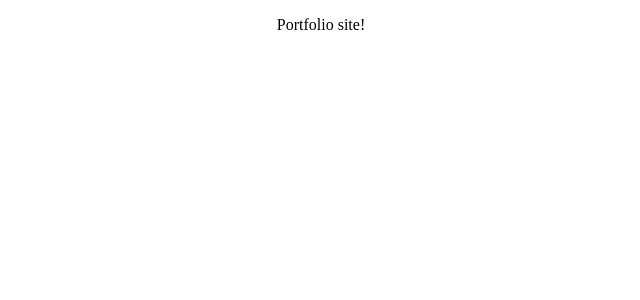
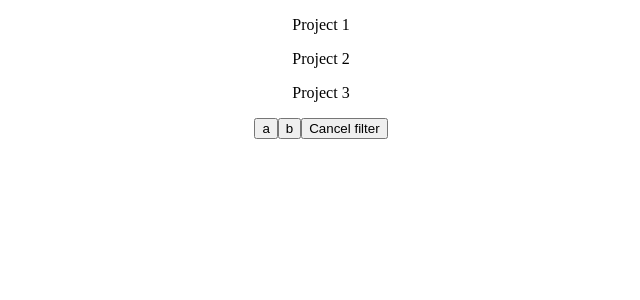
Before and after one commit to abishekh-manoharan/portfolio-website, a React (Create React App) app: page / in a window 1280 px wide. Shown: the top 300 px of the page, without its empty margins (319-959 px from the left). Built offline with nearby package versions, Linux system fonts and the light colour scheme; data requests are answered from the project's data file.

Commit message:
added filter by one tag function

```diff
--- /dev/null
+++ b/db.json
@@ -0,0 +1,22 @@
+{
+    "projects": [
+        {
+            "id": 1,
+            "name": "Project 1",
+            "github link": "google.ca",
+            "tags": ["a","b"]
+        },
+        {
+            "id": 2,
+            "name": "Project 2",
+            "github link": "google.ca",
+            "tags": ["a"]
+        },
+        {
+            "id": 3,
+            "name": "Project 3",
+            "github link": "google.ca",
+            "tags": ["b"]
+        }
+    ]
+}
--- a/package.json
+++ b/package.json
@@ -6,6 +6,7 @@
     "@testing-library/jest-dom": "^5.16.5",
     "@testing-library/react": "^13.4.0",
     "@testing-library/user-event": "^13.5.0",
+    "axios": "^1.4.0",
     "react": "^18.2.0",
     "react-dom": "^18.2.0",
     "react-scripts": "5.0.1",
@@ -15,7 +16,8 @@
     "start": "react-scripts start",
     "build": "react-scripts build",
     "test": "react-scripts test",
-    "eject": "react-scripts eject"
+    "eject": "react-scripts eject",
+    "server": "json-server --port 3001 --watch db.json"
   },
   "eslintConfig": {
     "extends": [
--- a/src/App.js
+++ b/src/App.js
@@ -1,9 +1,10 @@
 import './App.css';
+import Projects from './components/Projects';
 
 function App() {
   return (
     <div className="App">
-      <p>Portfolio site!</p>
+      <Projects />
     </div>
   );
 }
--- /dev/null
+++ b/src/components/Projects.js
@@ -0,0 +1,49 @@
+import React from 'react';
+import { useState, useEffect } from 'react'
+import axios from 'axios';
+
+function Projects(props) {
+
+    const tags = ["a", "b"]
+
+    const [projectsToShow, setProjectsToShow] = useState([])
+    const [allProjects, setAllProjects] = useState([])
+
+    useEffect(()=>{
+        axios.get('http://localhost:3001/projects')
+            .then((res)=>{
+                setAllProjects(res.data)
+                setProjectsToShow(res.data)
+            })
+    }, [])
+
+    const handleFilter = (e) => {
+        const filterValue = e.target.value;
+
+        const filtered = allProjects.filter((e)=>{
+            return e.tags.includes(filterValue)
+        })
+
+        setProjectsToShow(filtered)
+    }
+
+    const handleCencelFilter = () => {
+        setProjectsToShow(allProjects)
+    }
+
+    return (
+        <div>
+            {projectsToShow.map((e)=>{
+                return <p key={e.id}>{e.name}</p>
+            })}
+
+            {tags.map((e)=> {
+                return <button onClick={handleFilter} key={e} value={e}>{e}</button>
+            })}
+            {/* <button onClick={handleFilter}>filter</button> */}
+            <button onClick={handleCencelFilter}>Cancel filter</button>
+        </div>
+    );
+}
+
+export default Projects;
```
Also changed, not shown: 1 other file (tests, documents, lock files or other folders).
